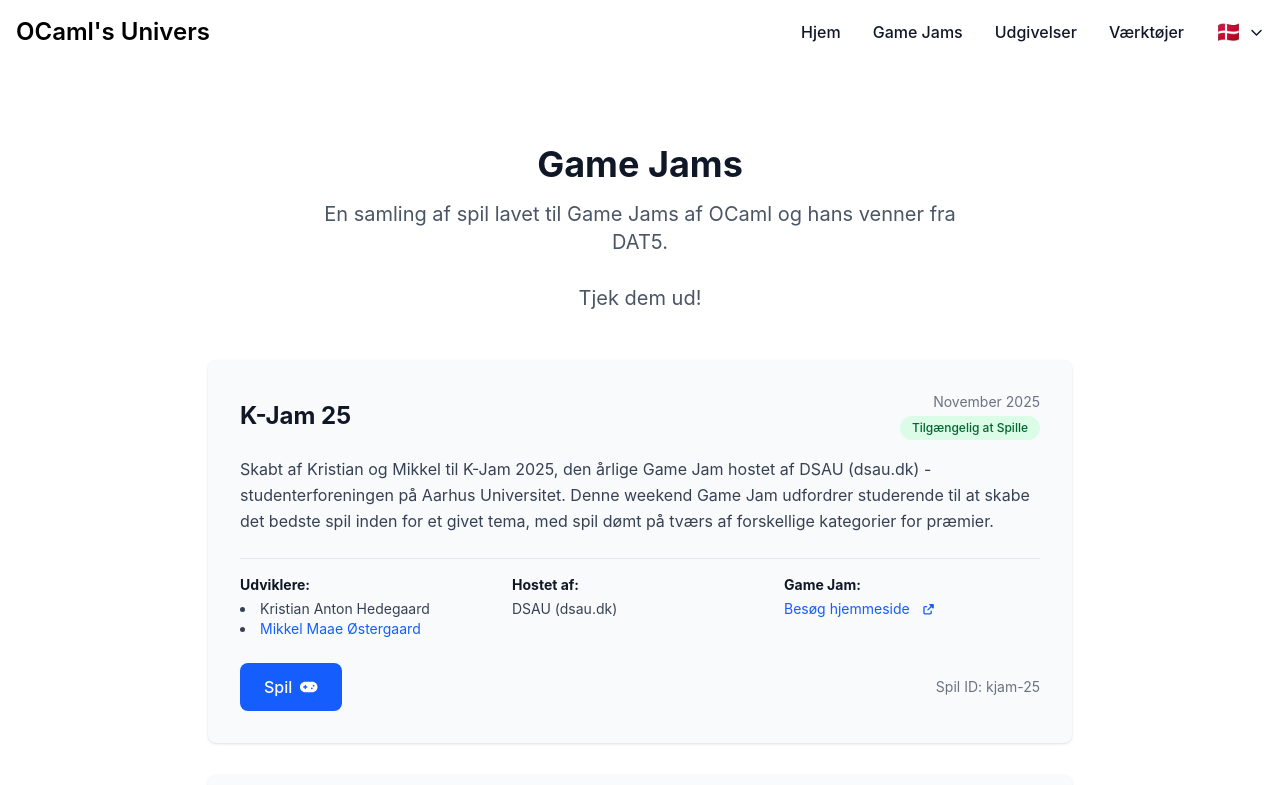
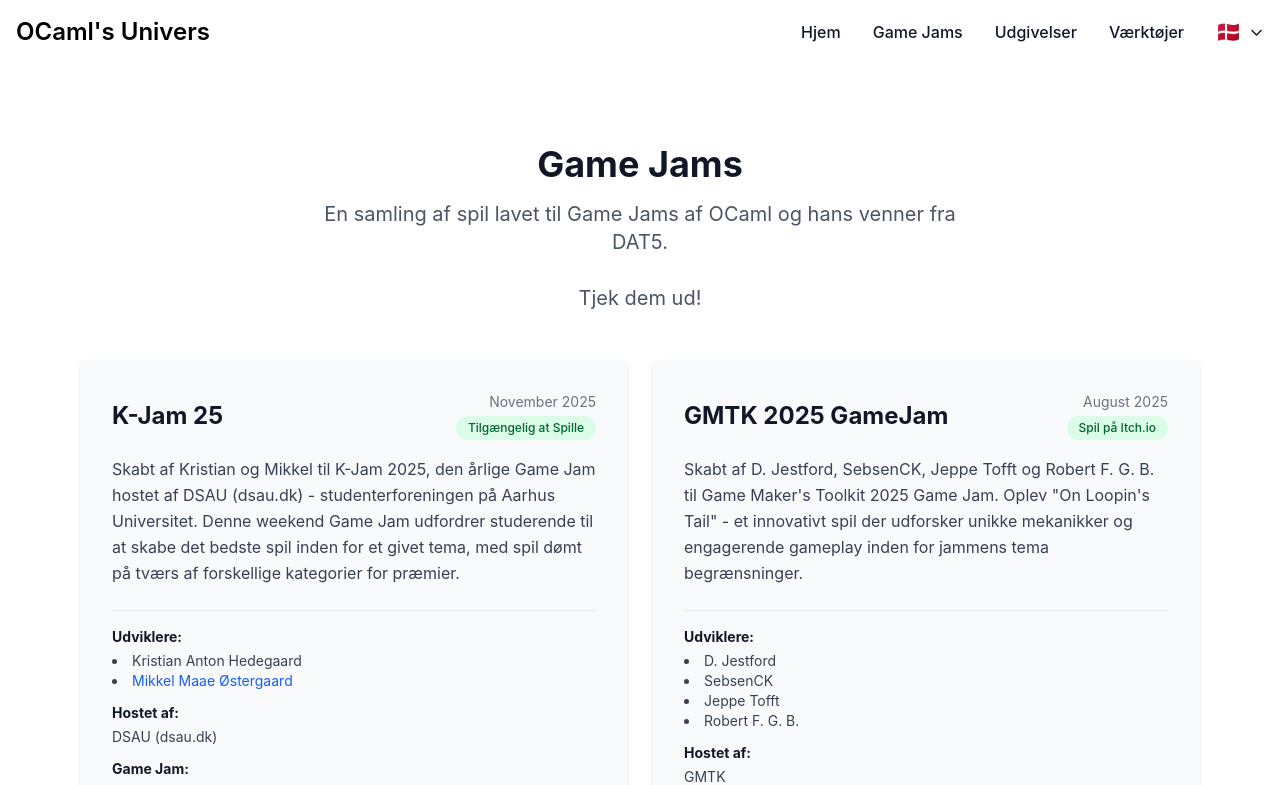
Before and after one commit to KasperTonsgaard/ocaml-website, a Next.js app: page /game-jams in a window 1280 px wide. Shown: the top 785 px of the page. Built offline with nearby package versions, Linux system fonts and the light colour scheme.

Commit message:
Migrate Game Jams page to two-column grid layout

```diff
--- a/app/game-jams/page.tsx
+++ b/app/game-jams/page.tsx
@@ -3,6 +3,8 @@ import Link from 'next/link'
 import { FontAwesomeIcon } from '@fortawesome/react-fontawesome'
 import { faGamepad, faArrowUpRightFromSquare, faExternalLinkAlt } from '@fortawesome/free-solid-svg-icons'
 import { useLocale } from '../context/LocaleContext'
+import ContentGrid from '../components/ContentGrid'
+import ContentCard from '../components/ContentCard'
 
 const gameJams = [
   {
@@ -44,7 +46,7 @@ export default function GameJamsPage() {
 
   return (
     <div className="min-h-screen bg-white dark:bg-gray-900">
-      <div className="max-w-4xl mx-auto px-4 py-12">
+      <div className="max-w-6xl mx-auto px-4 py-12">
         {/* Header */}
         <div className="text-center mb-12">
           <h1 className="text-4xl font-bold text-gray-900 dark:text-white mb-4">
@@ -57,13 +59,10 @@ export default function GameJamsPage() {
           </p>
         </div>
 
-        {/* Game Jams List */}
-        <div className="space-y-8">
+        {/* Game Jams Grid */}
+        <ContentGrid>
           {gameJams.map((jam) => (
-            <article
-              key={jam.id}
-              className="bg-gray-50 dark:bg-gray-800 rounded-lg p-8 shadow-sm hover:shadow-md transition-shadow duration-200"
-            >
+            <ContentCard key={jam.id}>
               <div className="flex flex-col md:flex-row md:items-center md:justify-between mb-4">
                 <h2 className="text-2xl font-bold text-gray-900 dark:text-white mb-2 md:mb-0">
                   {t(jam.titleKey)}
@@ -80,9 +79,9 @@ export default function GameJamsPage() {
                 {t(jam.descriptionKey)}
               </p>
 
-              {/* Game Jam Details */}
+              {/* Game Jam Details — stacked for narrower cards */}
               <div className="border-t border-gray-200 dark:border-gray-700 pt-4 mb-6">
-                <div className="grid grid-cols-1 md:grid-cols-3 gap-4 text-sm">
+                <div className="space-y-3 text-sm">
                   <div>
                     <strong className="text-gray-900 dark:text-white block mb-1">{t('gameJams.developers')}:</strong>
                     <ul className="text-gray-700 dark:text-gray-300 list-disc list-inside">
@@ -148,9 +147,9 @@ export default function GameJamsPage() {
                   {t('gameJams.gameId')}: {jam.id}
                 </div>
               </div>
-            </article>
+            </ContentCard>
           ))}
-        </div>
+        </ContentGrid>
 
         {/* Coming Soon Section */}
         <div className="mt-16 text-center">
```
